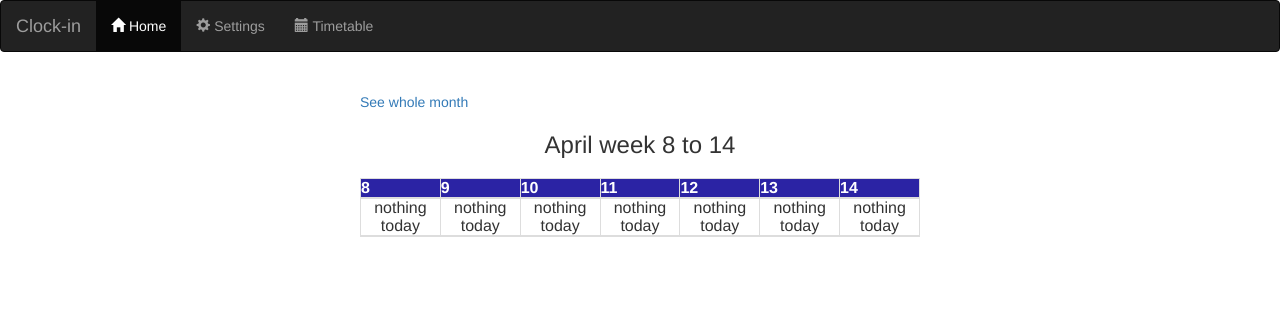
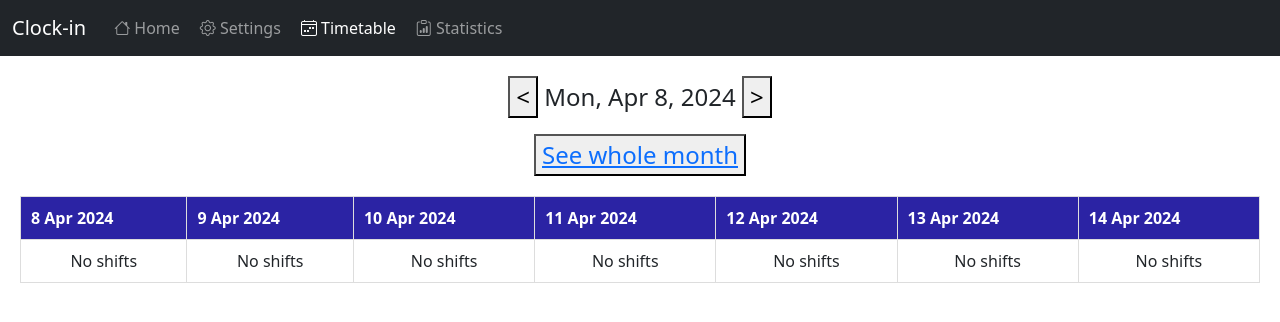
Before and after one commit to Clock-In/Clock-In, a Django app: page /timetable/week in a window 1280 px wide. Shown: the top 322 px of the page. Run offline with Django 5.2, Linux system fonts and the light colour scheme; the visitor is signed in with stand-in values (Sample User, id 1); data that the repository does not hold is empty; parts of the project's set-up code (start-up, migrations or seed data) failed here and were passed over; some libraries are stand-ins or nearby versions.

Commit message:
Standardise timetable fetching and include swaps

```diff
--- a/app/base/templates/Navigation_Bar.html
+++ b/app/base/templates/Navigation_Bar.html
@@ -1,33 +1,34 @@
 <!DOCTYPE html>
 <html>
   <head>
-    <meta name="viewport" content="width=device-width, intial-scale=1">
-	<link rel="stylesheet" href="https://maxcdn.bootstrapcdn.com/bootstrap/3.4.1/css/bootstrap.min.css">
-	<script src="https://ajax.googleapis.com/ajax/libs/jquery/3.7.1/jquery.min.js"></script>
-	<script src="https://maxcdn.bootstrapcdn.com/bootstrap/3.4.1/js/bootstrap.min.js"></script>
-    <title>Employee</title>
+    <link href="https://cdn.jsdelivr.net/npm/bootstrap@5.3.3/dist/css/bootstrap.min.css" rel="stylesheet" integrity="sha384-QWTKZyjpPEjISv5WaRU9OFeRpok6YctnYmDr5pNlyT2bRjXh0JMhjY6hW+ALEwIH" crossorigin="anonymous">
+	<link rel="stylesheet" href="https://cdn.jsdelivr.net/npm/bootstrap-icons@1.11.3/font/bootstrap-icons.min.css">
   </head>
   <body>
-	<nav class="navbar navbar-inverse">
+	<nav class="navbar navbar-expand navbar-dark bg-dark">
 		<div class="container-fluid">
-		<div class="navbar-header">
-		  <button type="button" class="navbar-toggle" data-toggle="collapse" data-target="#myNavbar">
-			<span class="icon-bar"></span>
-			<span class="icon-bar"></span>
-			<span class="icon-bar"></span>
-		  </button>
+
 			<a class="navbar-brand" href="#">Clock-in</a>
-		</div>
-		<div class="collapse navbar-collapse" id="myNavbar">
-		  <ul class="nav navbar-nav">
-			<li class="active"><a href=""><span class="glyphicon glyphicon-home"></span> Home</a></li>
-			<li><a href="{%url 'settings' %}"><span class="glyphicon glyphicon-cog"></span> Settings</a></li>
-			<li><a href="{%url 'timetable' %}"><span class="glyphicon glyphicon-calendar"></span> Timetable</a></li>
+
+			<div class="collapse navbar-collapse">
+				<ul class="navbar-nav">
+					<li class="nav-item ms-1">
+						<a class="nav-link {% if active == 'profile' %}active{% endif %}" href="{% url 'profile' %}"><i class="bi bi-house"></i></span> Home</a>
+					</li>
+					<li class="nav-item ms-1">
+						<a class="nav-link {% if active == 'settings' %}active{% endif %}" href="{%url 'settings' %}"><i class="bi bi-gear"></i></span> Settings</a>
+					</li>
+					<li class="nav-item ms-1">
+						<a class="nav-link {% if active == 'timetable' %}active{% endif %}" href="{%url 'timetable' %}"><i class="bi bi-calendar4-week"></i></span> Timetable</a>
+					</li>
+					<li class="nav-item ms-1">
+						<a class="nav-link {% if active == 'statistics' %}active{% endif %}" href="{%url 'statistics' %}"><i class="bi bi-clipboard-data"></i></span> Statistics</a>
+					</li>
 				</ul>
 			</div>
+
 		</div>
     </nav>
 
-
   </body>
 </html>
--- a/app/base/views.py
+++ b/app/base/views.py
@@ -4,10 +4,10 @@ from django.contrib.auth.views import LoginView
 from django.http import HttpRequest
 from django.http.request import QueryDict
 from django.shortcuts import render
-import calendar
 import datetime
 
 from base import models
+from base import queries
 from base.auth import manager_only
 from clockIn import utils
 
@@ -33,97 +33,40 @@ def my_shift(request,pk):
 
 
 @login_required
-def time_table_page(request):
-    current_date = datetime.datetime.now()
+def timetable_month(request):
 
-    user = request.user
+    start_date = utils.query_timestamp(request, 'month_start')
+    date, grouped_shifts = queries.get_shifts_for_month(start_date,
+                                           for_user=request.user,
+                                           fmt=queries.format_shift_for_user
+                                           )
+    month = date.strftime("%b")
 
-    #MONTH HANDLING
-    monthNum = current_date.month
-    months = ["January","February","March","April","May","June",
-    "July","August","September","October","November","December"]
-
-    month = months[monthNum-1]
-
-    year = current_date.year
-    day = current_date.day
-    hour = current_date.hour
-    num_days_in_month = calendar.monthrange(year, monthNum)[1]
-    dayList = []
-
-    first_day = current_date.replace(day=1)
-    first_day = first_day.weekday()
-    for i in range(first_day):
-        dayi = {'date':"",'weekday':i,'shift': 0}
-        dayList.append(dayi)
-
-    user_shifts = models.Shift.objects.filter(assigned_to=request.user)
-
-
-
-    for day in range(1,num_days_in_month + 1):
-        current_day = current_date.replace(day=day)
-        current_weekday = current_day.weekday()
-        shift_day = 0
-        for shift in user_shifts:
-            start = (shift.start_at)
-
-            if current_day.day == start.day:
-                shift_day = shift
-
-        dayi = {'date':day,'weekday':current_weekday,'shift':shift_day}
-        dayList.append(dayi)
-
-    weeks = [dayList[i:i+7] for i in range(0, len(dayList), 7)]
-
-    return render(request, 'user/timetable.html',{'month':month,'weeks':weeks,'user':user})
+    return render(request, 'user/timetable.html', {
+        'month': month,
+        'start_date': date,
+        'weeks': grouped_shifts,
+        'user': request.user,
+        'year': date.year,
+    })
 
 def timetable_week(request):
 
-    current_date = datetime.datetime.now()
-    user = request.user
-    monthNum = current_date.month
-    months = ["January","February","March","April","May","June",
-    "July","August","September","October","November","December"]
-    month = months[monthNum-1]
-    year = current_date.year
-    day = current_date.day
-    hour = current_date.hour
-    num_days_in_month = calendar.monthrange(year, monthNum)[1]
-    dayList = []
-    first_day = current_date.replace(day=1)
-    first_day = first_day.weekday()
-    for i in range(first_day):
-        dayi = {'date':"",'weekday':i,'shift': 0}
-        dayList.append(dayi)
-    user_shifts = models.Shift.objects.filter(assigned_to=request.user)
-    for day in range(1,num_days_in_month + 1):
-        current_day = current_date.replace(day=day)
-        current_weekday = current_day.weekday()
-        shift_day = 0
-        for shift in user_shifts:
-            start = (shift.start_at)
-            if current_day.day == start.day:
-                shift_day = shift
-        dayi = {'date':day,'weekday':current_weekday,'shift':shift_day}
-        dayList.append(dayi)
-    weeks = [dayList[i:i+7] for i in range(0, len(dayList), 7)]
+    start_date = utils.query_timestamp(request, 'week_start')
+    date, grouped_shifts = queries.get_shifts_for_week(start_date,
+                                                       for_user=request.user,
+                                                       fmt=queries.format_shift_for_user
+                                                       )
 
-    print(weeks)
-
-    actual_week = {}
-
-    for week in weeks:
-        for day in week:
-            if day['date'] == current_date.day:
-                actual_week = week
-
-    start_end = f"{month} week {actual_week[0]['date']} to {actual_week[len(actual_week)-1]['date']}"
-    print(start_end)
-
-    return render(request, 'user/timetable-week.html',{'month':month,'week':actual_week,'user':user,'week_title':start_end})
-
-
+    return render(
+        request, 'user/timetable-week.html',
+        {
+            'week': [date + datetime.timedelta(days=i) for i in range(7)],
+            'start_date': date,
+            'shifts': grouped_shifts,
+            'user': request.user,
+        }
+    )
 
 @login_required
 def settings(request):
@@ -150,26 +93,16 @@ def create_timetable(request):
                 req = models.ShiftSwapRequest(shift=obj, message=form.cleaned_data.get('message'))
                 req.save()
 
-    start_date = datetime.datetime.fromtimestamp(utils.int_or_zero(request.GET.get('week_start', 0)))
-    if start_date.timestamp() == 0:
-        start_date = datetime.datetime.today()
-        start_date += datetime.timedelta(days=-start_date.weekday()) # get most recent monday
-        start_date = datetime.datetime.combine(start_date, datetime.time(0))
-    shifts: list[models.Shift] = models.Shift.objects.filter( # type: ignore
-        start_at__range=[start_date, start_date + datetime.timedelta(days=6)]
-    ).order_by('start_at')
-    grouped_shifts = [[] for _ in range(7)]
-    for shift in shifts:
-        start: datetime.datetime = shift.start_at # type: ignore
-        if shift.assigned_to is None:
-            shift.assigned_to = models.User(first_name='[Open]') # type: ignore
-        grouped_shifts[start.weekday()].append(shift)
+    start_date = utils.query_timestamp(request, 'week_start')
+
+    date, grouped_shifts = queries.get_shifts_for_week(start_date, fmt=queries.format_shift_for_admin)
+
     ctx = {
         "user": request.user,
         "form": form,
-        "start_date": start_date,
+        "start_date": date,
         "shifts": grouped_shifts,
-        "days": [start_date + datetime.timedelta(days=i) for i in range(7)] # for convenience in the frontend
+        "days": [date + datetime.timedelta(days=i) for i in range(7)] # for convenience in the frontend
     }
     return render(request, 'admin/create_shift.html', ctx)
 
--- a/app/clockIn/urls.py
+++ b/app/clockIn/urls.py
@@ -54,7 +54,7 @@ auth_urls = [
 urlpatterns = [
     path('admin/', admin.site.urls),
     path('accounts/', include(auth_urls)),
-    path('timetable/', views.time_table_page, name="timetable"),
+    path('timetable/', views.timetable_month, name="timetable"),
     path('timetable/week', views.timetable_week, name="timetable_week"),
     path('timetable/create/', views.create_timetable, name="create_timetable"),
     path('my_shift/<str:pk>/', views.my_shift, name="my_shift"),
--- a/app/clockIn/utils.py
+++ b/app/clockIn/utils.py
@@ -1,4 +1,5 @@
 
+import datetime
 import os
 import logging
 
@@ -14,3 +15,6 @@ def int_or_zero(string: str) -> int:
         return int(string)
     except ValueError:
         return 0
+
+def query_timestamp(req, key: str) -> datetime.datetime:
+    return datetime.datetime.fromtimestamp(int_or_zero(req.GET.get(key, 0))).astimezone(datetime.UTC)
--- a/app/templates/user/timetable-week.html
+++ b/app/templates/user/timetable-week.html
@@ -4,11 +4,12 @@ body {
         margin: 0;
         padding: 0;
     }
+
     .calendar {
-  max-width: 600px;
         margin: 0 auto;
         padding: 20px;
     }
+
     table {
         width: 100%;
         border-collapse: collapse;
@@ -18,42 +19,26 @@ tr {
         padding: 0px;
     }
 
-th, td {
+    th,
+    td {
         padding: 10px;
         text-align: center;
-  border: 1px solid #ddd;
+        border: 1px solid #ddd !important;
     }
+
     th {
         background-color: #2b23a4;
         color: white;
     }
+
     td {
         cursor: pointer;
-}
-.selected {
-  background-color: #3498db;
-  color: #fff;
-}
-.month-header {
-  text-align: center;
-  margin-bottom: 20px;
-  font-size: 24px;
     }
 
     .month-header {
         text-align: center;
         margin-bottom: 20px;
         font-size: 24px;
-}
-
-.shiftDay {
-
-  padding: 10px;
-  text-align: center;
-  border: 1px solid #ddd;
-  background-color: #2b23a4;
-  color: white;
-
     }
 
     a {
@@ -65,49 +50,101 @@ a:hover {
         text-decoration: underline;
         font-weight: bold;
     }
+
+    .day-container {
+        display: flex;
+        flex-direction: column;
+    }
+
+    .shift-container {
+        border: 1px solid black;
+    }
+    .week-selector {
+        margin-bottom: 1rem;
+    }
 </style>
+
+<script>
+    const baseDate = new Date('{{ start_date.isoformat }}');
+    const dateFmtOpts = {
+        weekday: 'short',
+        year: 'numeric',
+        month: 'short',
+        day: 'numeric',
+    };
+    function changeWeek(direction) {
+        const query = new URLSearchParams(window.location.search);
+        baseDate.setDate(baseDate.getDate() + (7 * direction));
+        query.set('week_start', Math.floor(baseDate.getTime() / 1000));
+        window.location.search = query.toString();
+    }
+    window.addEventListener('DOMContentLoaded', () => document.getElementById('start_date').innerHTML = baseDate.toLocaleDateString(navigator.languages, dateFmtOpts));
+</script>
+
 <body>
-  {% include 'Navigation_Bar.html' %}
+    {% include 'Navigation_Bar.html' with active="timetable" %}
     <div class="calendar">
-    <a href="{% url 'timetable' %}">See whole month</a>
+        <div class="month-header">
+            <div class="week-selector">
+                <button id="week-back" onclick="changeWeek(-1)">&lt</button>
+                <span id="start_date"></span>
+                <button id="week-forward" onclick="changeWeek(1)">&gt</button>
+            </div>
+            <button><a href="{% url 'timetable' %}">See whole month</a></button>
+        </div>
+
         <h2 class="month-header" id="month-header">{{week_title}}</h2>
         <table>
-
+            <thead>
+                <tr>
                     {% for day in week %}
                     <th>{{day.date}}</th>
                     {% endfor %}
+                </tr>
+            </thead>
+            <tbody>
                 <tr>
-      {% for day in week %}
-      {% if day.shift == 0 %}
-        <td></td>
+                    {% for day in shifts %}
+                    <td>
+                        <div class="day-container">
+                            {% if not day %}
+                            <span>No shifts</span>
                             {% else %}
-        <td>Your shift starts at:</td>
+                            {% for shift in day %}
+                            <a href="{% url 'my_shift' shift.id %}">
+                                <div class="shift-container">
+                                    <script>
+                                        document.write(
+                                            new Date('{{shift.start_at.isoformat}}').toLocaleTimeString(
+                                                navigator.languages, {
+                                                    hour: '2-digit', minute: '2-digit'
+                                                }));
+                                    </script>
+                                    -
+                                    <script>
+                                        document.write(
+                                            new Date('{{shift.end_at.isoformat}}').toLocaleTimeString(
+                                                navigator.languages, {
+                                                    hour: '2-digit', minute: '2-digit'
+                                                }));
+                                    </script>
+                                    {% if shift.wage_multiplier != 0 %}
+                                    <br>
+                                    <span>{{shift.wage_multiplier}}&times; pay</span>
                                     {% endif %}
+                                </div>
+                            </a>
+                            {% endfor %}
+                            {% endif %}
+                            </div>
+                    </td>
                     {% endfor %}
                 </tr>
-      <tr>
-        {% for day in week %}
-        {% if day.shift == 0 %}
-          <td>nothing today</td>
-        {% else %}
-          <td class=""><a href="{% url 'my_shift' day.shift.id %}">{{day.shift.start_at}}</a></td>
-        {% endif %}
-        {% endfor %}
-        </tr>
-        <tr>
-          {% for day in week %}
-          {% if day.shift == 0 %}
-            <td></td>
-          {% else %}
-          <td class=""><a href="{% url 'my_shift' day.shift.id %}">{{day.shift.end_at}}</a></td>
-          {% endif %}
-          {% endfor %}
-          </tr>
-
-
+            </tbody>
 
 
         </table>
     </div>
 </body>
+
 </html>
```
Also changed, not shown: app/base/queries.py (added, +80 -0 lines), app/templates/user/profile.html (+11 -1 lines), app/templates/user/timetable.html (+30 -7 lines). Lines whose indentation alone changed are shown as unchanged.
